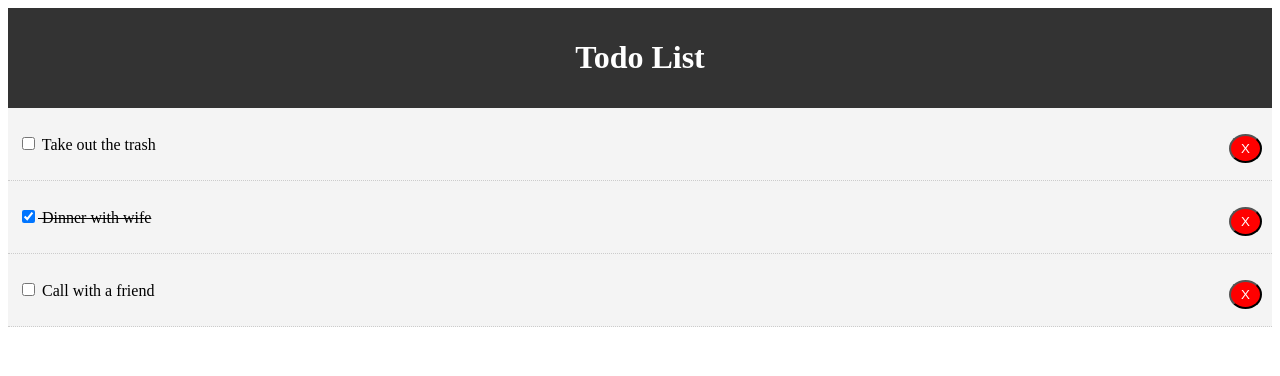
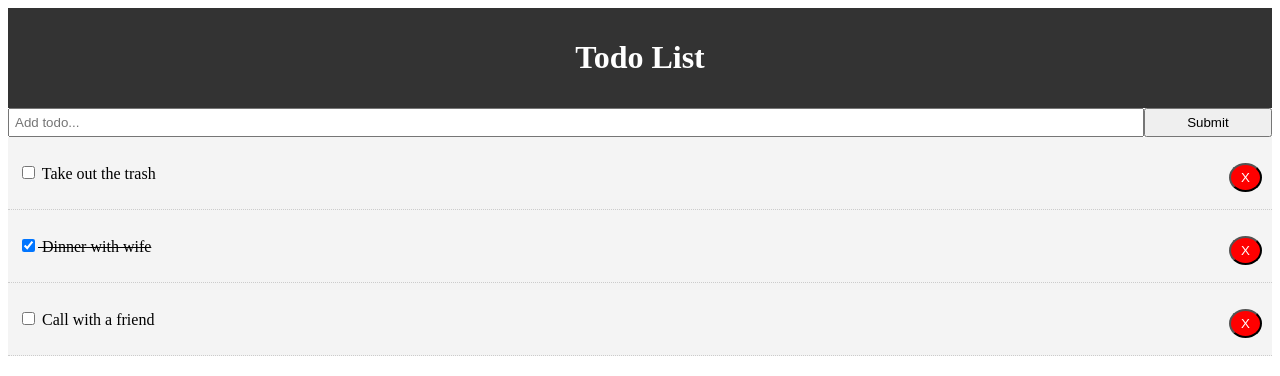
Before and after one commit to ShafiqShams/reactrevise, a React (Create React App) app: page / in a window 1280 px wide. Shown: the top 376 px of the page. Built offline with nearby package versions, Linux system fonts and the light colour scheme.

Commit message:
addTodo and submitHandler

```diff
--- a/src/App.js
+++ b/src/App.js
@@ -1,6 +1,7 @@
 import React, { Component } from "react";
 import Todos from "./components/Todos";
 import Header from "./components/layout/Header";
+import AddTodo from "./components/AddTodo";
 
 class App extends Component {
   state = {
@@ -49,17 +50,25 @@ class App extends Component {
     });
   }
 
+  //Add todo
+  addTodo = (title) => {
+    console.log("Title: ", title)
+
+  }
+
   render() {
     console.log(this.state.todos);
 
     return (
       <div className="App">
-
-        <Header />
-        <Todos
-          todos={this.state.todos}
-          delTodo={this.delTodo}
-          markComplete={this.markComplete} />
+        <div className="container">
+          <Header />
+          <AddTodo addTodo={this.addTodo} />
+          <Todos
+            todos={this.state.todos}
+            delTodo={this.delTodo}
+            markComplete={this.markComplete} />
+        </div>
       </div>
     );
   }
--- /dev/null
+++ b/src/components/AddTodo.js
@@ -0,0 +1,42 @@
+import React, { Component } from 'react'
+
+export default class AddTodo extends Component {
+
+
+  state = {
+    title: ''
+  }
+
+  onChangeTitle = (e) => {
+    this.setState({
+      title: e.target.value
+    })
+  }
+
+  submitHandler = (e) => {
+    e.preventDefault();
+    this.props.addTodo(this.state.title);
+    this.setState({ title: '' })
+  }
+
+  render() {
+    return (
+      <form onSubmit={this.submitHandler} style={{ display: 'flex' }}>
+        <input
+          type="text"
+          name="title"
+          style={{ flex: '10', padding: '5px' }}
+          placeholder="Add todo..."
+          value={this.state.title}
+          onChange={this.onChangeTitle} />
+
+        <input
+          type="submit"
+          value="Submit"
+          className="btn"
+          style={{ flex: '1' }}
+        />
+      </form>
+    )
+  }
+}
--- a/src/components/TodoItem.js
+++ b/src/components/TodoItem.js
@@ -45,9 +45,9 @@ TodoItem.propTypes = {
 }
 
 //Styles
-const itemStyle = {
-  backgroundColor: '#f4f4f4'
-}
+// const itemStyle = {
+//   backgroundColor: '#f4f4f4'
+// }
 
 const btnStyle = {
   backgroundColor: '#ff0000',
```
